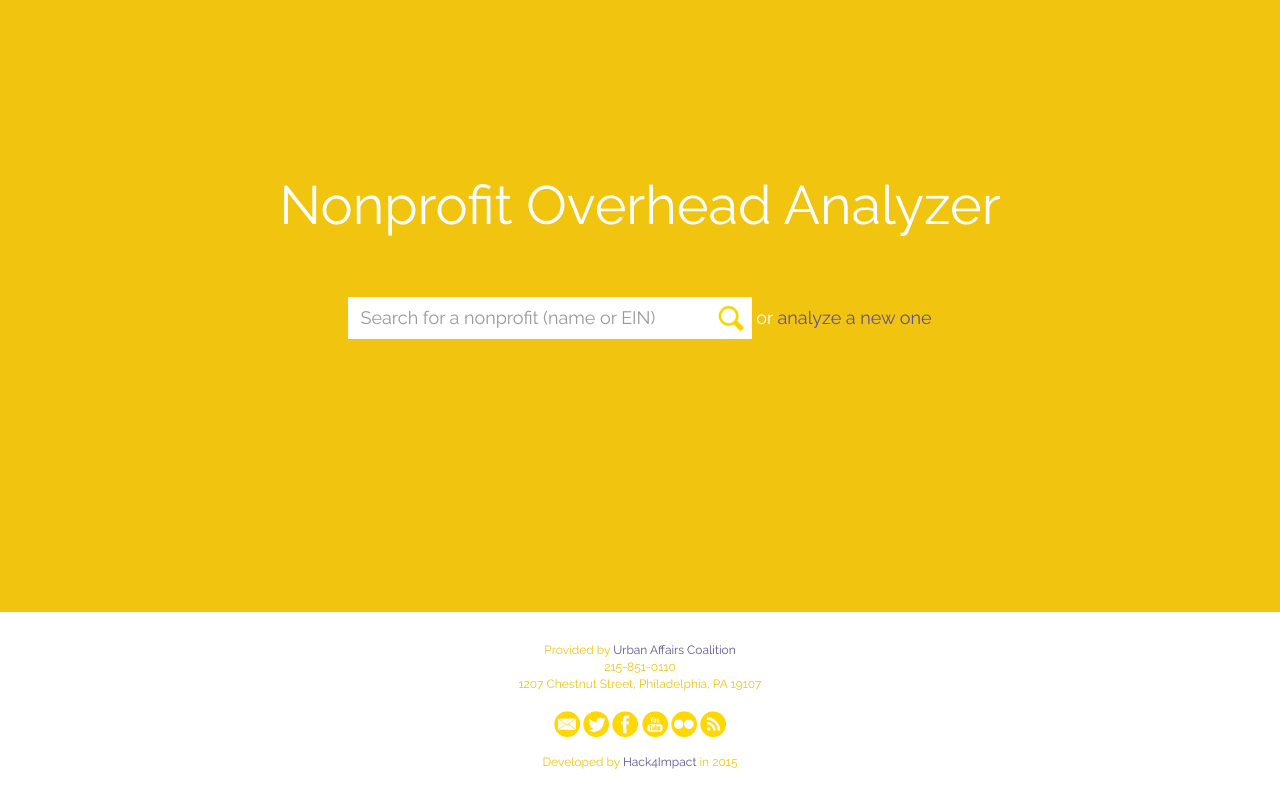
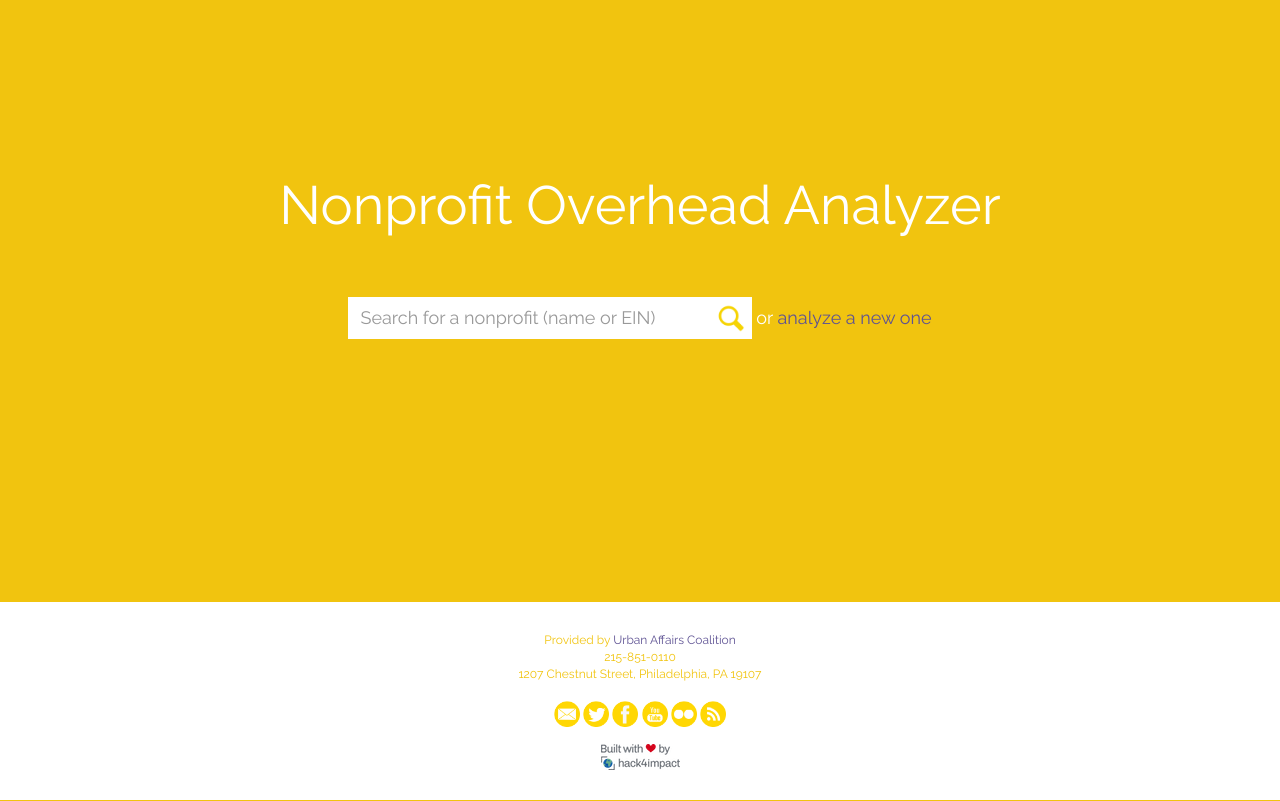
Before and after one commit to hack4impact-upenn/UAC, a Flask app: page / in a window 1280 px wide. Run offline with Flask 2, Linux system fonts and the light colour scheme; some libraries are stand-ins or nearby versions.

Commit message:
added a Hack4Impact logo

```diff
--- a/app/static/index.js
+++ b/app/static/index.js
@@ -23,6 +23,6 @@ $(document).ready(function() {
     $(window).resize(function() {
         console.log($(window).height());
         console.log($('body').height());
-        $('#home_p').css( 'min-height', $(window).height() - 188 );
+        $('#home_p').css( 'min-height', $(window).height() - 198 );
     }).resize();
 });
--- a/app/templates/base.html
+++ b/app/templates/base.html
@@ -45,7 +45,7 @@
                 <a href="http://uac.org/feed/news" target="_blank"><img class="media-icons" src="{{ url_for('static', filename='rss-icon.png') }}" alt="rss"></a>
                 <br>
                 <br>
-                Developed by <a href="http://hack4impact.org/" target="_blank">Hack4Impact</a> in 2015
+                <a href="http://hack4impact.org/" target="_blank"><img src="{{ url_for('static', filename='Hack4Impact.png') }}"></a>
             </div>
         </footer>
     </body>
```
Also changed, not shown: app/static/Hack4Impact.png (added).
